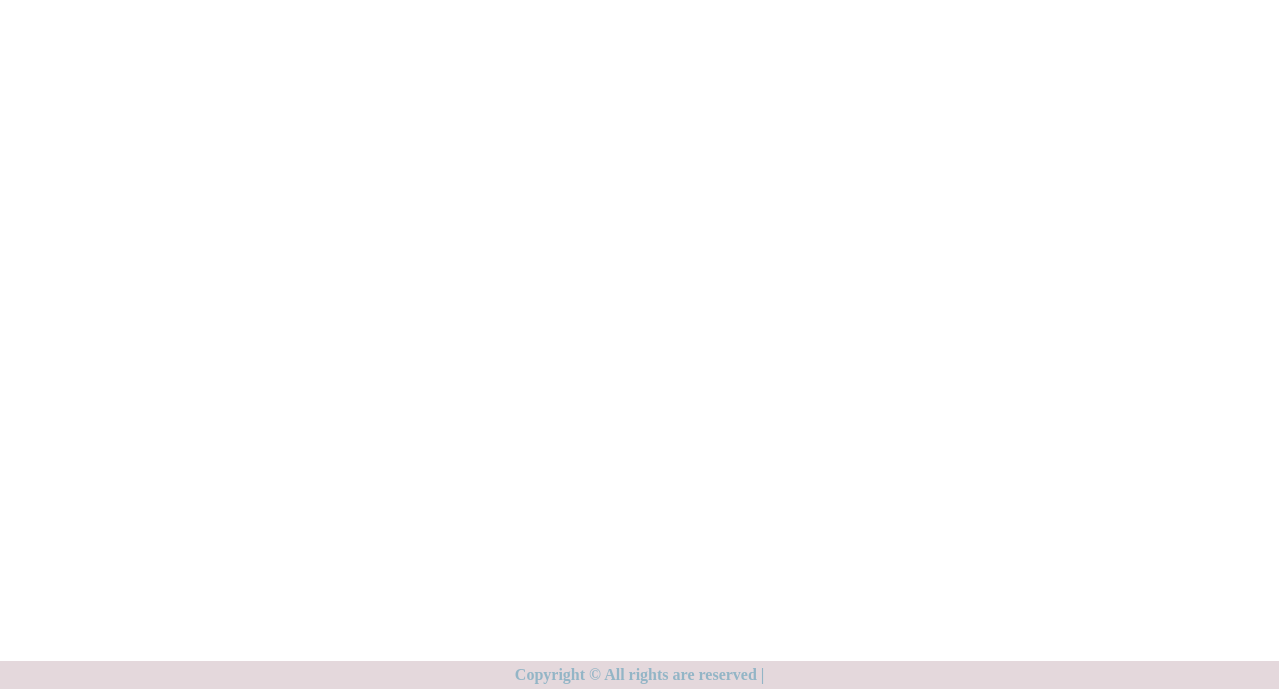
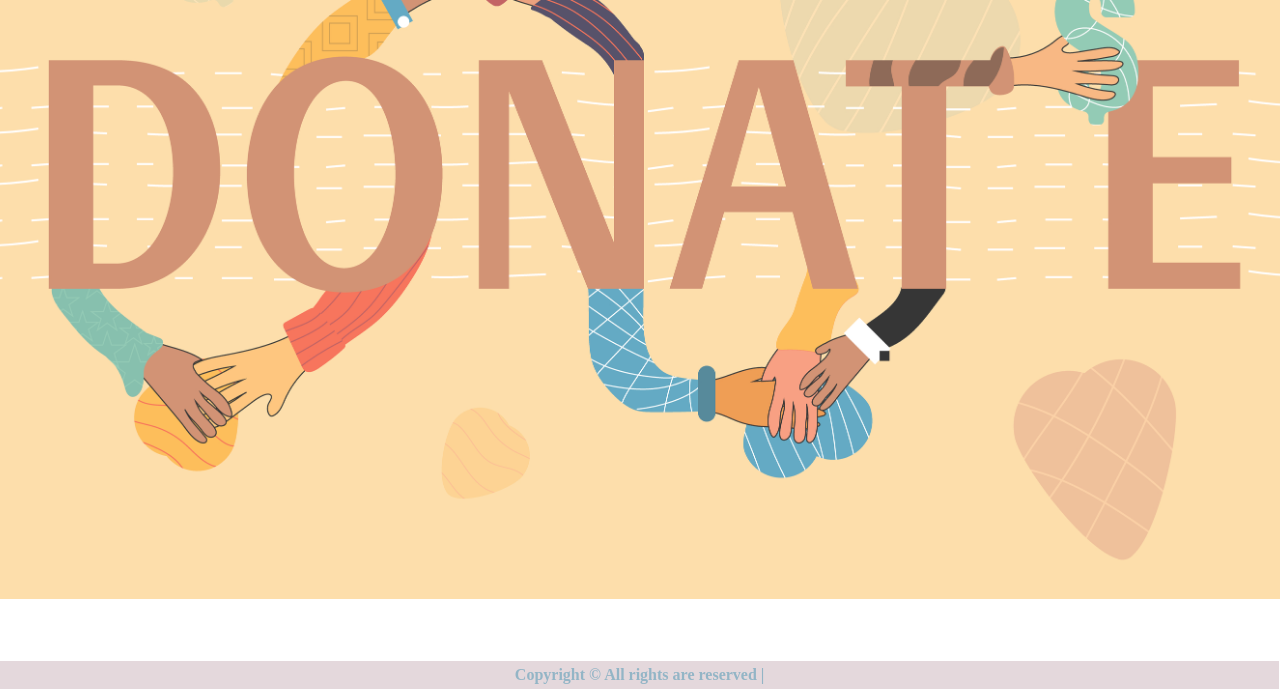
Before and after one commit to Deepanshirai09/Payment-Gateway-Integration, a plain HTML site: page index.html in a window 1280 px wide. Shown: the part 111-800 px from the top of the page. Drawn offline with Linux system fonts and the light colour scheme.

Commit message:
Update style.css

```diff
--- a/style.css
+++ b/style.css
@@ -62,7 +62,7 @@ ul{
     height: 100%;
     width: 100%;
     /* background-color: #E2C2B9; */
-    background: url('images_d/donate_mainpage2.jpg');
+    background: url('donate_mainpage2.jpg');
     /* background: url('images_d/donation1.jpg'); */
     background-size: cover;
     background-position: center;
```
